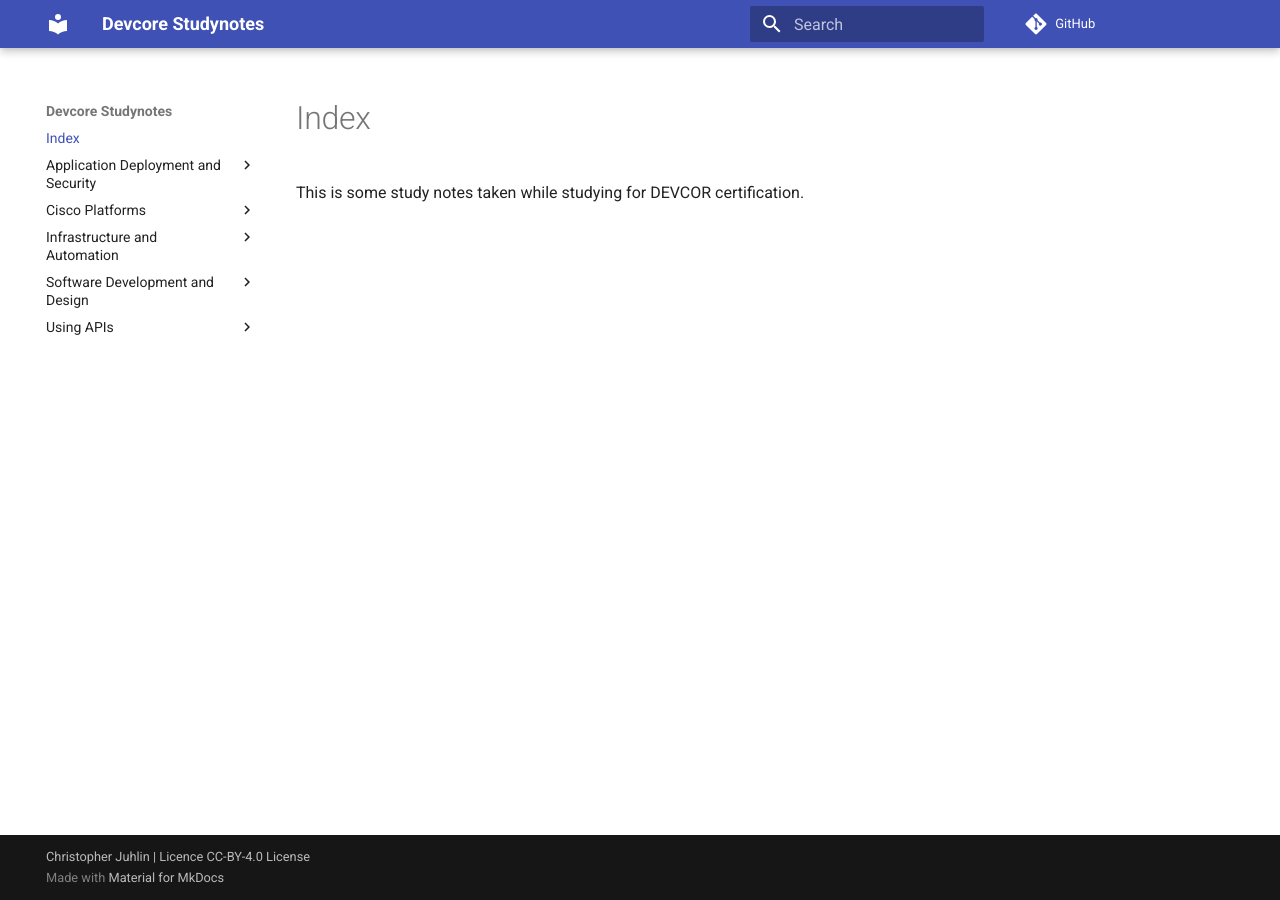
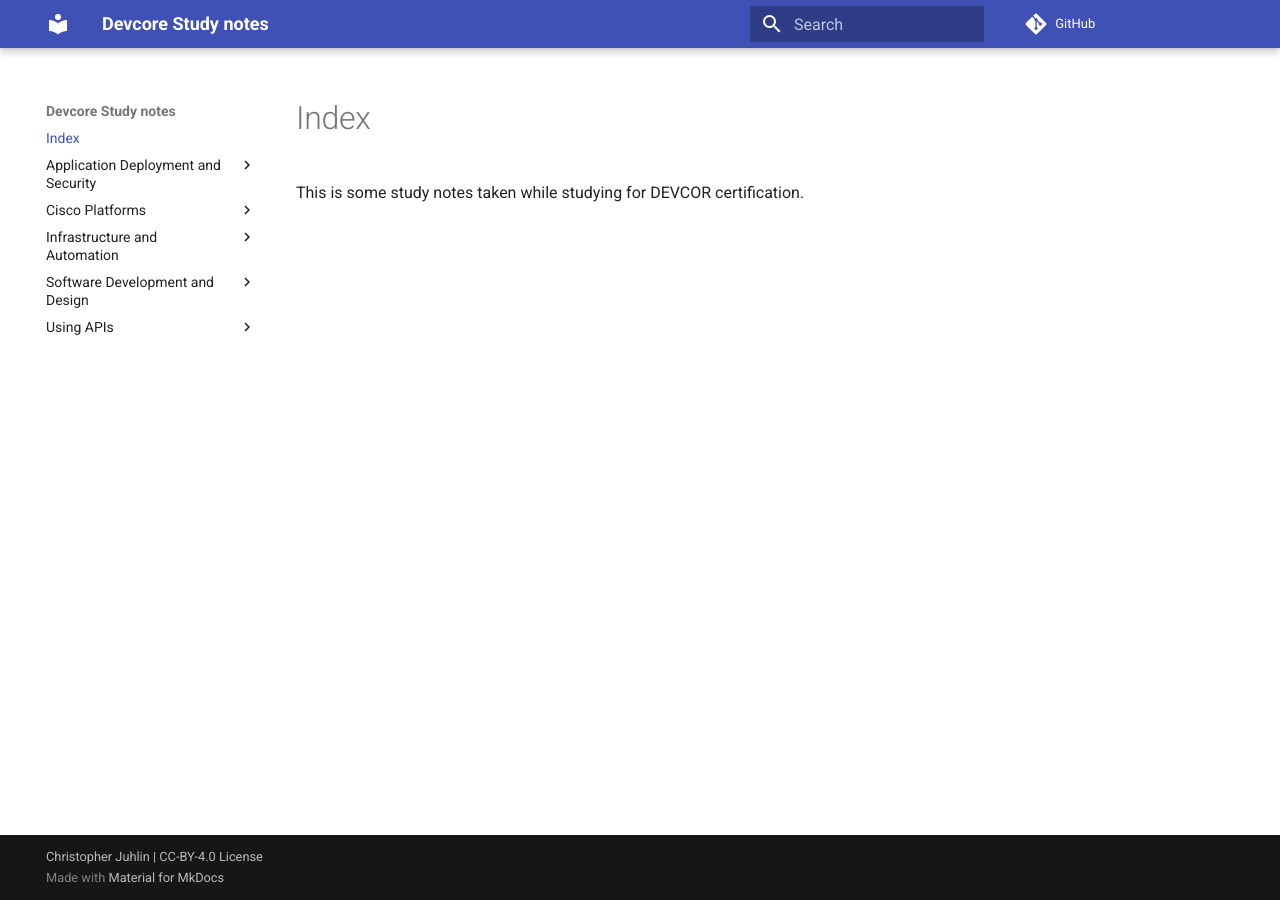
Before and after one commit to cjuhlin/devcor-notes, an MkDocs documentation site: the page built from docs/index.md, in a window 1280 px wide. Built offline with MkDocs 1.6.1 and Material for MkDocs 9.7.7, drawn with Linux system fonts in a browser that asks for light colours; comment, search, counter and statistics services are not loaded.

Commit message:
fix some minor spelling error in the title

```diff
--- a/mkdocs.yml
+++ b/mkdocs.yml
@@ -1,6 +1,6 @@
-site_name: Devcore Studynotes
+site_name: Devcore Study notes
 theme:
   name: material
 repo_url: https://github.com/cjuhlin/devcor-notes
 site_author: Christopher Juhlin
-copyright: Christopher Juhlin | Licence CC-BY-4.0 License
+copyright: Christopher Juhlin | CC-BY-4.0 License
```
